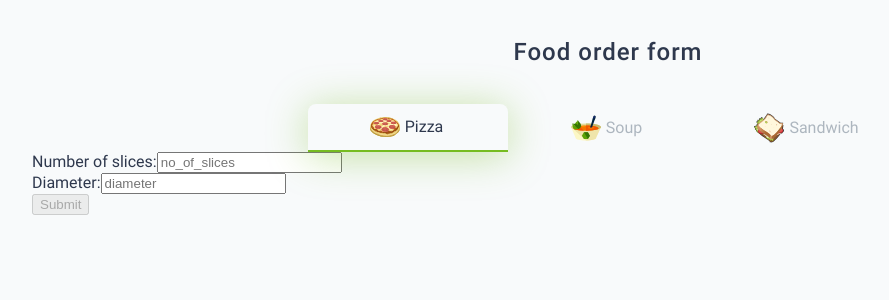
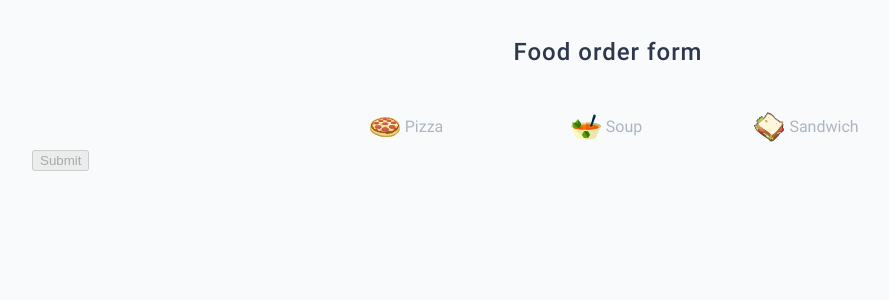
Before and after one commit to aynurajafarova/dishes-react-app, a React app: page / in a window 1280 px wide. Shown: the top 300 px of the page, without its empty margins (32-921 px from the left). Built offline with nearby package versions, Linux system fonts and the light colour scheme.

Commit message:
fix(meal-form): show input fields after choosing types

```diff
--- a/src/client/apps/meals/components/MealOptions/MealOptions.tsx
+++ b/src/client/apps/meals/components/MealOptions/MealOptions.tsx
@@ -1,30 +1,34 @@
-import { ChangeEvent, FC } from "react";
+import { FC } from "react";
+import { useDispatch } from "react-redux";
+import { Dispatch } from "redux";
 import { Field } from "redux-form";
 
 import { IMeal } from "../../../../shared/models/meal";
+import { fetchSingleMeal } from "../../../../shared/redux/actions/mealsAction";
 
 import "./MealOptions.scss";
 
 interface IProps {
   meals: IMeal[];
-  setMealId: (id: string) => void;
   reset: () => void;
+  fetchSingleMeal: (meals: IMeal[], id: string) => (dispatch: Dispatch) => void;
 }
 
-const MealOptions: FC<IProps> = ({ meals, setMealId, reset }) => {
+const MealOptions: FC<IProps> = ({ meals, reset }) => {
+  const dispatch = useDispatch();
+
   return (
     <>
       <div className="meal-types center">
-        {meals?.map(({ id, name, type, defaultChecked, title, img, value }) => {
+        {meals?.map(({ id, name, type, title, img, value }) => {
           return (
             <label className="meal-types__item" htmlFor={id} key={id}>
               <Field
                 component="input"
-                checked={defaultChecked}
                 {...{ type, name, id, value }}
-                onChange={(e: ChangeEvent<HTMLInputElement>) => {
-                  setMealId(e.target.id);
+                onChange={() => {
                   reset();
+                  dispatch(fetchSingleMeal(meals, id));
                 }}
               />
               <div className="meal-types__item__body center">
--- a/src/client/apps/meals/components/OrderMealForm/OrderMealForm.tsx
+++ b/src/client/apps/meals/components/OrderMealForm/OrderMealForm.tsx
@@ -1,6 +1,7 @@
 import { FC } from "react";
 import { Field, InjectedFormProps, reduxForm } from "redux-form";
 import { useSelector } from "react-redux";
+import { Dispatch } from "redux";
 
 import { RootState } from "../../../../shared/redux/reducers";
 import { IMeal, IMealField } from "../../../../shared/models/meal";
@@ -8,7 +9,7 @@ import MealOptions from "../MealOptions/MealOptions";
 
 interface IProps {
   meals: IMeal[];
-  setMealId: (id: string) => void;
+  fetchSingleMeal: (meals: IMeal[], id: string) => (dispatch: Dispatch) => void;
 }
 
 const OrderMealForm: FC<InjectedFormProps<any, IProps> & IProps> = ({
@@ -18,13 +19,13 @@ const OrderMealForm: FC<InjectedFormProps<any, IProps> & IProps> = ({
   valid,
   meals,
   reset,
-  setMealId,
+  fetchSingleMeal,
 }) => {
   const { singleMeal } = useSelector((state: RootState) => state.meals);
 
   return (
     <form onSubmit={handleSubmit((val: any) => console.log(val))}>
-      <MealOptions {...{ meals, setMealId, reset }} />
+      <MealOptions {...{ meals, reset, fetchSingleMeal }} />
       {singleMeal?.inputFields.map(
         ({ id, fieldName, label, type }: IMealField) => {
           return (
--- a/src/client/apps/meals/view/OrderMealPage.tsx
+++ b/src/client/apps/meals/view/OrderMealPage.tsx
@@ -1,5 +1,4 @@
-import { FC, useEffect, useState } from "react";
-import { useDispatch } from "react-redux";
+import { FC } from "react";
 
 import OrderMealForm from "../components/OrderMealForm/OrderMealForm";
 import Header from "../../../shared/components/Header/Header";
@@ -8,19 +7,11 @@ import { meals } from "../../../shared/helpers/meals";
 import { fetchSingleMeal } from "../../../shared/redux/actions/mealsAction";
 
 const OrderMealPage: FC = () => {
-  const [mealId, setMealId] = useState<string>(meals[0]?.id);
-
-  const dispatch = useDispatch();
-
-  useEffect(() => {
-    dispatch(fetchSingleMeal(meals, mealId));
-  }, [dispatch, mealId]);
-
   return (
     <main>
       <Container>
         <Header className="center" title="Food order form" />
-        <OrderMealForm {...{ meals, setMealId }} />
+        <OrderMealForm {...{ meals, fetchSingleMeal }} />
       </Container>
     </main>
   );
```
